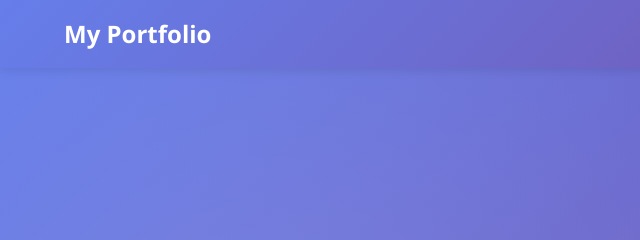
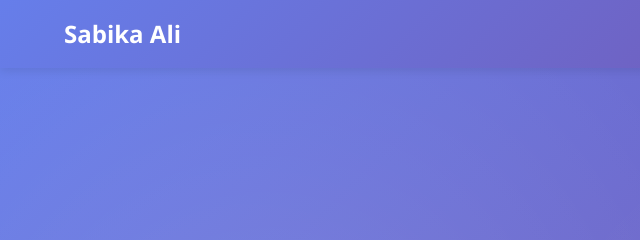
Before and after one commit to sabika-ali/myportfolio, a plain HTML site: page index.html in a window 1280 px wide. Shown: the top 240 px of the page, 0-640 px from the left. Drawn offline with Linux system fonts and the light colour scheme.

Commit message:
Update index.html

```diff
--- a/index.html
+++ b/index.html
@@ -9,7 +9,7 @@
 <body>
 
     <header class="main-header">
-        <div class="logo">My Portfolio</div>
+        <div class="logo">Sabika Ali</div>
 
         <input type="checkbox" id="menu-toggle" class="menu-toggle-checkbox">
         <label for="menu-toggle" class="menu-toggle-icon">&#9776;</label>
@@ -87,4 +87,5 @@
     </footer>
 
 </body>
+
 </html>
```
